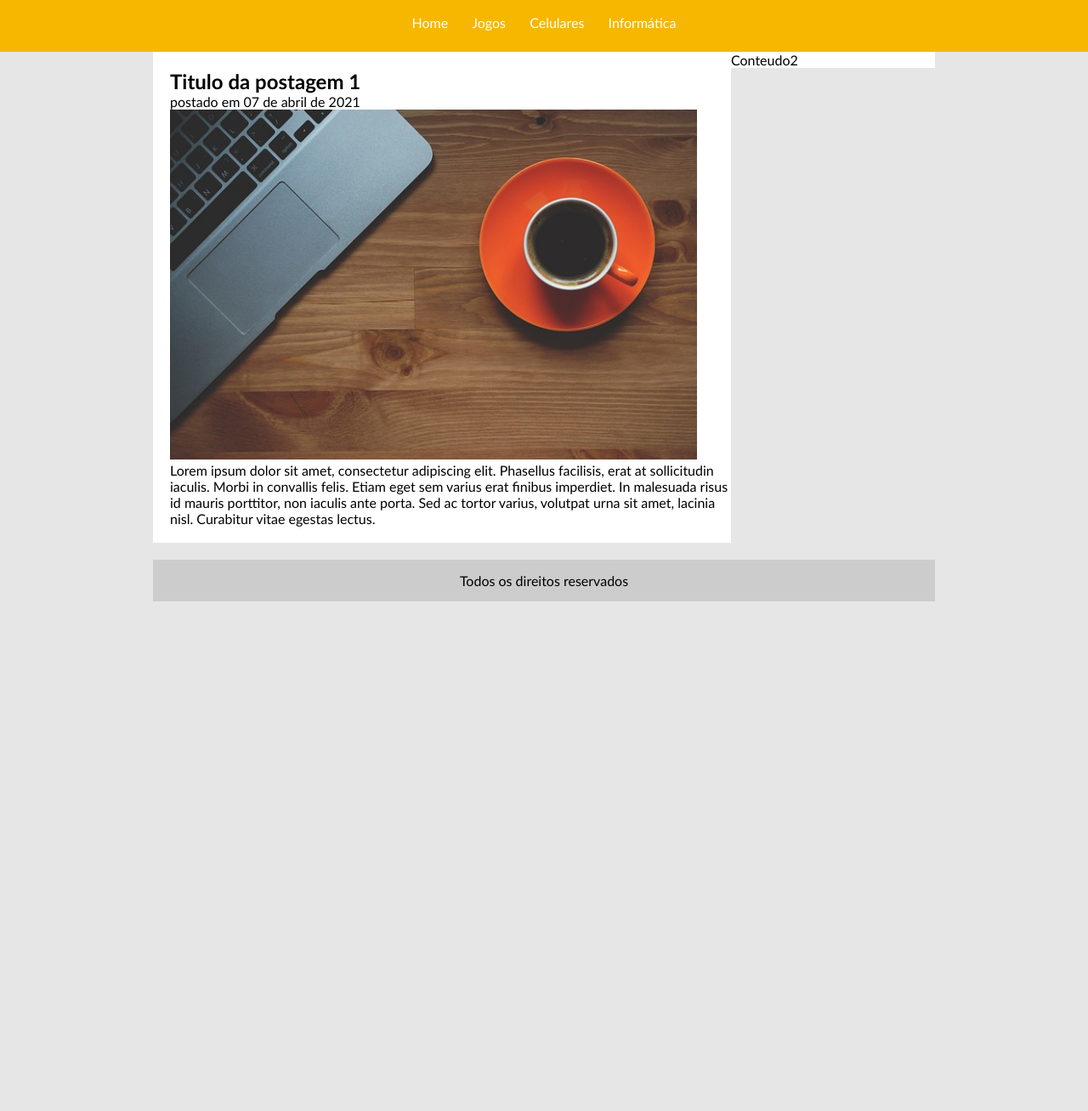
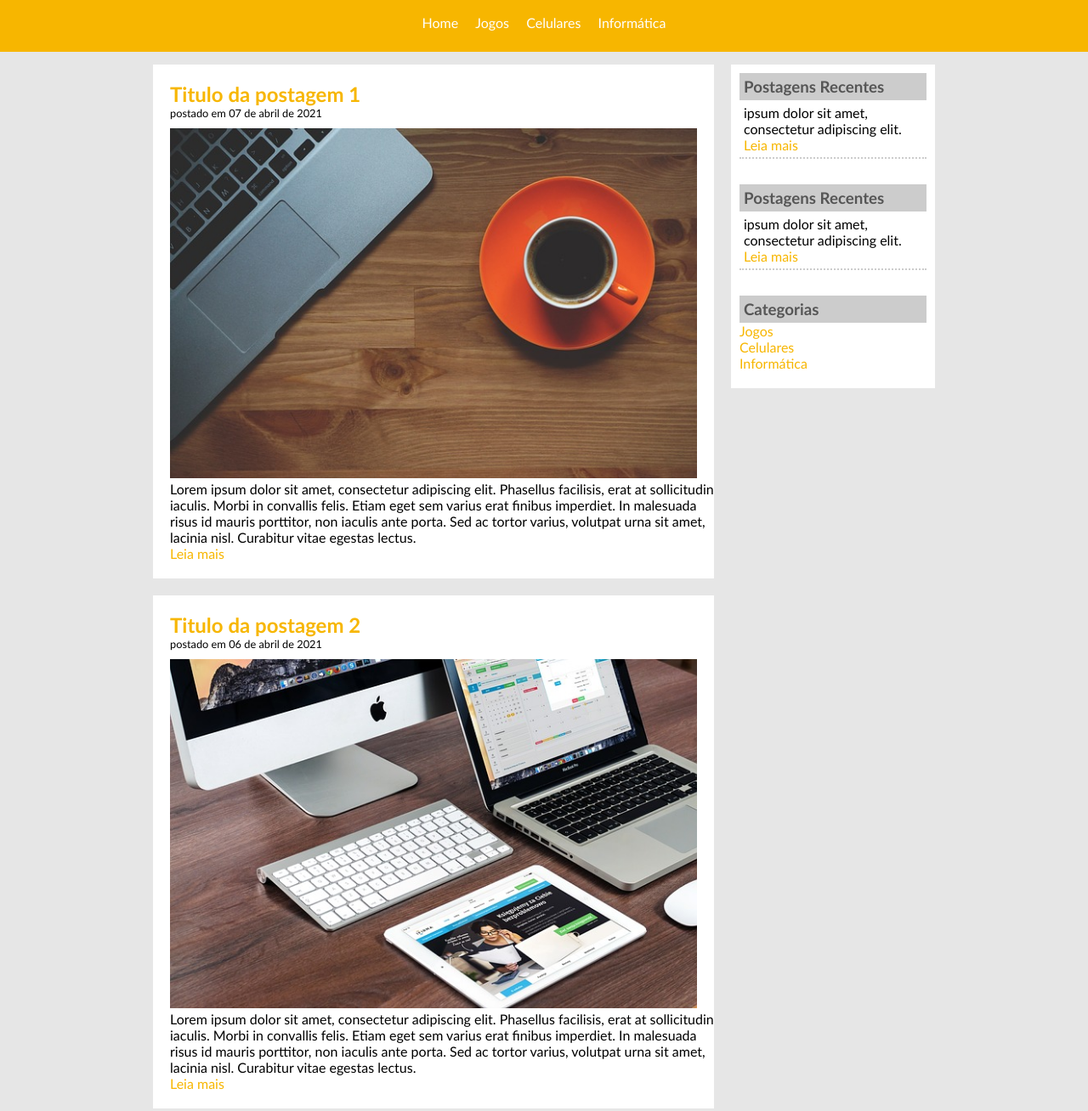
Before and after one commit to leonardodebritto/project-tec-blog, a plain HTML site: page index.html in a window 1280 px wide. Shown: the part 105-1413 px from the top of the page at 85% size. Before the commit the page ends 813 px from the top, so only its background shows below. Drawn offline with Linux system fonts and the light colour scheme.

Commit message:
Finishing the index page

```diff
--- a/css/style.css
+++ b/css/style.css
@@ -16,6 +16,12 @@ body {
 h1 {
     color: #4e4e4e;
     font-size: 2.5em;
+}
+
+h3 {
+    color: #565656;
+    background: #ccc;
+    padding: 5px;
 }
 
 .white {
@@ -40,16 +46,25 @@ header {
 
 a {
     text-decoration: none;
-    padding: 8px 12px;
 }
 
 a:link, a:visited {
-    color: #fff;
+    color: #f7b600;
 }
 
 a:hover {
+    text-decoration: underline;
+}
+
+nav a:link, nav a:visited {
+    color: #fff;
+    padding: 12px 8px;
+}
+
+nav a:hover {
     color: #f7b600;
     background-color: #fff;
+    text-decoration: none;
 }
 
 /*Content formating*/
@@ -57,6 +72,7 @@ a:hover {
 main {
     width: 920px;
     margin: 0 auto;
+    padding: 15px;
 }
 
 section, aside {
@@ -64,7 +80,7 @@ section, aside {
 }
 
 article {
-    width: 660px;
+    width: 640px;
     float: left;
 }
 
@@ -81,7 +97,29 @@ footer {
 }
 
 .post {
-    padding: 20px 0 0 20px;
+    padding: 20px 0 20px 20px;
     margin-bottom: 20px;
     background: #fff;
 }
+
+.post h2 {
+    color:#f7b600;
+}
+
+.post span {
+    font-size: 0.8em;
+    display: block;
+    padding-bottom: 10px;
+}
+
+.lateral-content {
+    background: #fff;
+    padding: 10px;
+    margin-bottom: 10px;
+}
+
+.lateral-post {
+    font-size: 0,8em;
+    padding: 5px;
+    border-bottom: 2px dotted #ccc;
+}
--- a/index.html
+++ b/index.html
@@ -26,6 +26,30 @@
     <main>
         <section>
 
+            <aside>
+                <div class="lateral-content">
+                    <h3>Postagens Recentes</h3>
+                    <div class="lateral-post">
+                        <p>ipsum dolor sit amet, consectetur adipiscing elit.</p>
+                        <a href="">Leia mais</a>
+                    </div>
+                </div>
+                <div class="lateral-content">
+                    <h3>Postagens Recentes</h3>
+                    <div class="lateral-post">
+                        <p>ipsum dolor sit amet, consectetur adipiscing elit.</p>
+                        <a href="">Leia mais</a>
+                    </div>
+                </div>
+
+                <div class="lateral-content">
+                    <h3>Categorias</h3>
+                    <a href="">Jogos</a><br>
+                    <a href="">Celulares</a><br>
+                    <a href="">Informática</a><br>
+                </div>
+            </aside>
+
             <article class="post">
                 <h2>Titulo da postagem 1</h2>
                 <span>postado em 07 de abril de 2021</span>
@@ -41,9 +65,22 @@
                 <a href="">Leia mais</a>
             </article>
 
-            <aside>
-                Conteudo2
-            </aside>
+            <article class="post">
+                <h2>Titulo da postagem 2</h2>
+                <span>postado em 06 de abril de 2021</span>
+                <img width="620px" src="images/imagem2.jpg" alt="work-pc">
+                <p>
+                    Lorem ipsum dolor sit amet, consectetur adipiscing elit.
+                    Phasellus facilisis, erat at sollicitudin iaculis.
+                    Morbi in convallis felis. Etiam eget sem varius erat finibus imperdiet.
+                    In malesuada risus id mauris porttitor, non iaculis ante porta.
+                    Sed ac tortor varius, volutpat urna sit amet, lacinia nisl.
+                    Curabitur vitae egestas lectus.
+                </p>
+                <a href="">Leia mais</a>
+            </article>
+
+
         </section>
         <footer>
             Todos os direitos reservados
```
